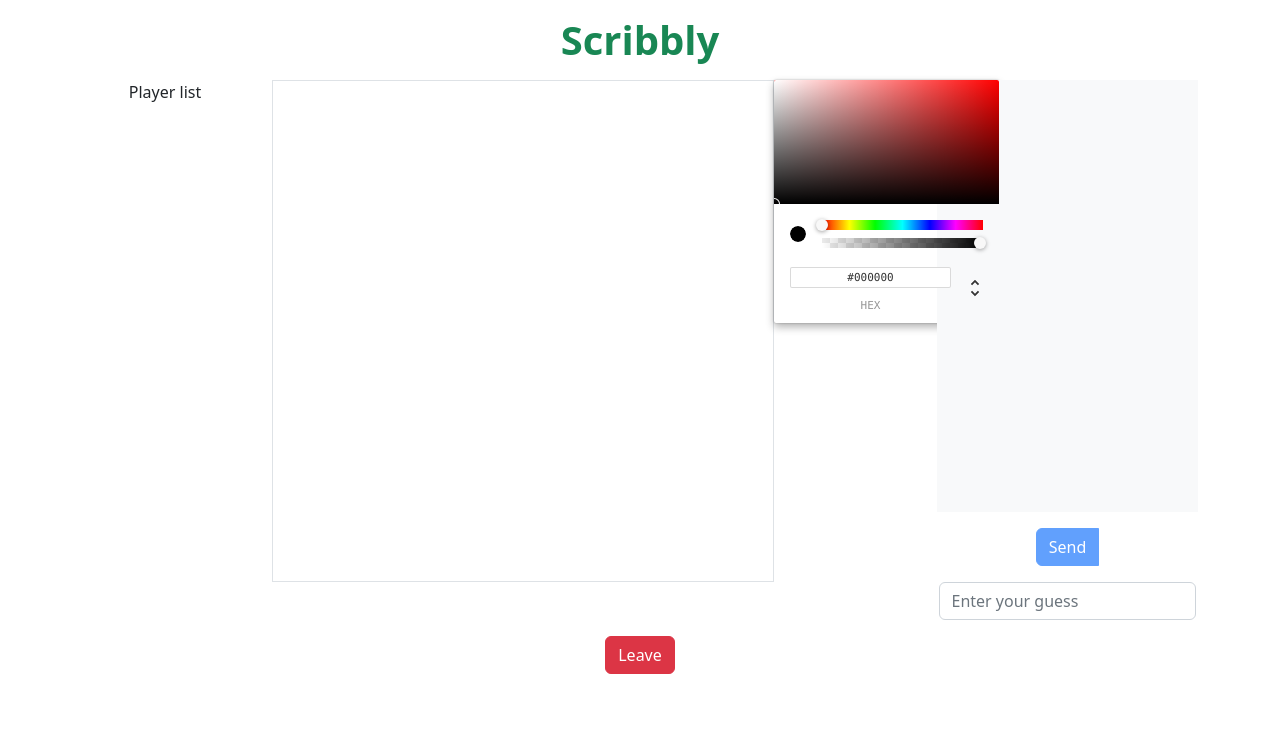
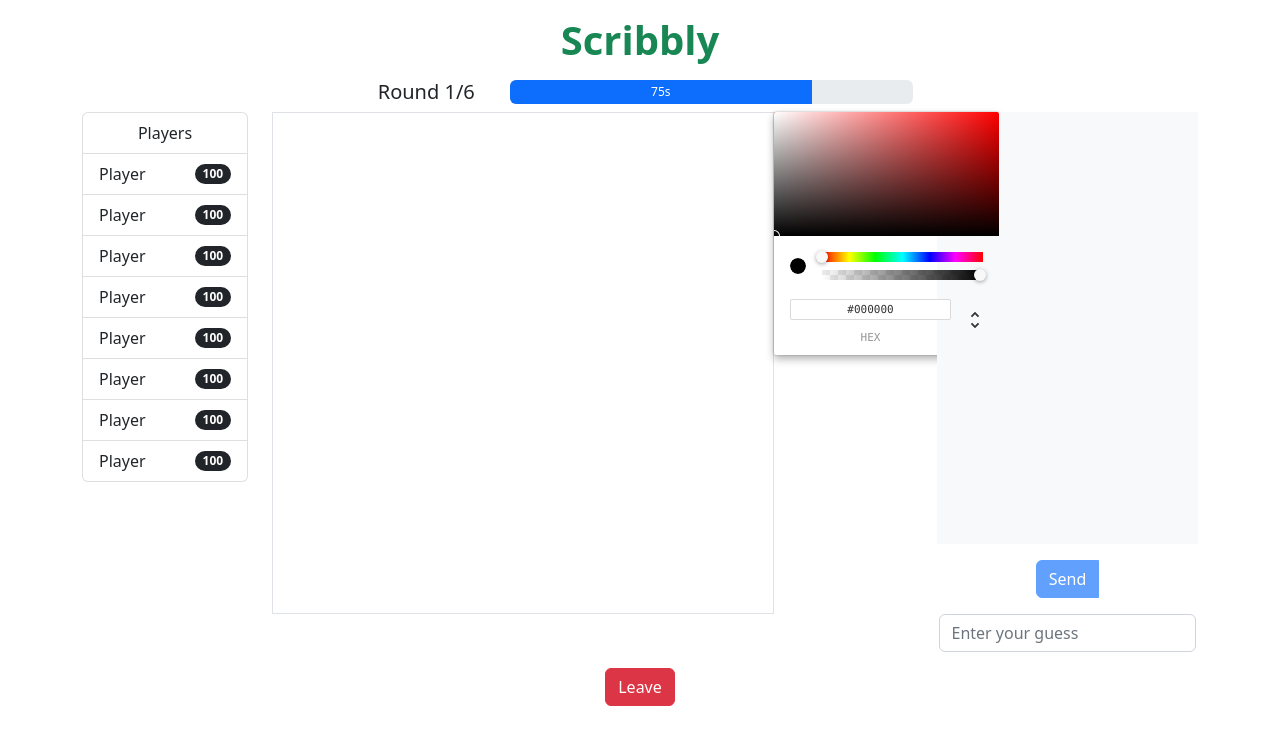
Before and after one commit to hynas321/Scribbly, a React (Vite) app in the folder react-app/: page /game in a window 1280 px wide. Shown: the top 744 px of the page. Built offline with nearby package versions, Linux system fonts and the light colour scheme.

Commit message:
Display round number, progress bar (time in seconds), player list

```diff
--- a/react-app/src/components/DrawingBoard.tsx
+++ b/react-app/src/components/Canvas.tsx
@@ -2,9 +2,9 @@
 import { useDraw } from "./hooks/useDraw";
 import { ChromePicker } from "react-color"
 
-function DrawingBoard() {
+function Canvas() {
   const { canvasRef, onMouseDown } = useDraw(draw);
-  const [color, setColor] = useState("#000");
+  const [color, setColor] = useState("#000000");
 
   function draw({
     canvasContext,
@@ -47,4 +47,4 @@
   )
 }
 
-export default DrawingBoard;
+export default Canvas;
--- /dev/null
+++ b/react-app/src/components/MatchInfo.tsx
@@ -0,0 +1,30 @@
+import ProgressBar from "./ProgressBar";
+
+interface MatchInfo {
+  currentRound: number;
+  roundCount: number;
+  currentProgress: number;
+  minProgress: number;
+  maxProgress: number;
+}
+
+function MatchInfo({currentRound, roundCount, currentProgress, minProgress, maxProgress}: MatchInfo) {
+  return (
+    <div className="row d-flex justify-content-between">
+      <div className="col-3">
+        <h5>Round {currentRound}/{roundCount}</h5>
+      </div>
+      <div className="col-9">
+        <ProgressBar
+          currentProgress={currentProgress}
+          minProgress={minProgress}
+          maxProgress={maxProgress}
+          text="s"
+        />
+      </div>
+
+    </div>
+  )
+}
+
+export default MatchInfo;
--- a/react-app/src/components/PlayerList.tsx
+++ b/react-app/src/components/PlayerList.tsx
@@ -1,6 +1,22 @@
-function PlayerList() {
+import { Player } from "../redux/slices/player-slice";
+
+interface PlayerListProps {
+  players: Player[]
+}
+
+function PlayerList({players}: PlayerListProps) {
     return (
-        <>Player list</>
+      <ul className="list-group">
+        <li className="list-group-item justify-content-between align-items-center">
+            Players
+        </li>
+        {players.map((player, index) => (
+          <li key={index} className="list-group-item d-flex justify-content-between align-items-center">
+            {player.username}
+            <span className="badge rounded-pill bg-dark">{player.points}</span>
+          </li>
+          ))}
+      </ul>
     )
 }
 
--- /dev/null
+++ b/react-app/src/components/ProgressBar.tsx
@@ -0,0 +1,25 @@
+interface ProgressBarProps {
+	currentProgress: number;
+	minProgress: number;
+	maxProgress: number;
+	text?: string;
+}
+
+function ProgressBar({currentProgress, minProgress: minValue, maxProgress: maxValue, text}: ProgressBarProps) {
+  return (
+    <div className="progress" style={{height: "75%"}}>
+      <div
+        className="progress-bar"
+        role="progressbar"
+        style={{ width: `${currentProgress}%` }}
+        aria-valuenow={currentProgress}
+        aria-valuemin={minValue}
+        aria-valuemax={maxValue}
+      >
+        {currentProgress}{text}
+      </div>
+    </div>
+  );
+}
+
+export default ProgressBar;
--- a/react-app/src/components/views/MatchView.tsx
+++ b/react-app/src/components/views/MatchView.tsx
@@ -3,17 +3,40 @@
 import config from '../../../config.json';
 import Chat from '../Chat';
 import PlayerList from '../PlayerList';
-import DrawingBoard from '../DrawingBoard';
+import Canvas from '../Canvas';
+import MatchInfo from '../MatchInfo';
+import { useState } from 'react';
+import { Player } from '../../redux/slices/player-slice';
 
 function MatchView() {
+  const player: Player = {
+    username: "Player",
+    points: 100
+  }
+
+  const [players, setPlayers] = useState<Player[]>([player, player, player, player, player, player, player, player]);
+
   return (
     <div className="container text-center">
       <div className="row">
+        <div className="col-6 mx-auto">
+          <MatchInfo
+            currentRound={1}
+            roundCount={6}
+            currentProgress={75}
+            minProgress={0}
+            maxProgress={125}
+          />
+        </div>
+      </div>
+      <div className="row">
         <div className="col-2">
-          <PlayerList />
+          <PlayerList
+            players={players}
+          />
         </div>
         <div className="col-7">
-          <DrawingBoard />
+          <Canvas />
         </div>
         <div className="col-3">
           <Chat />
```
